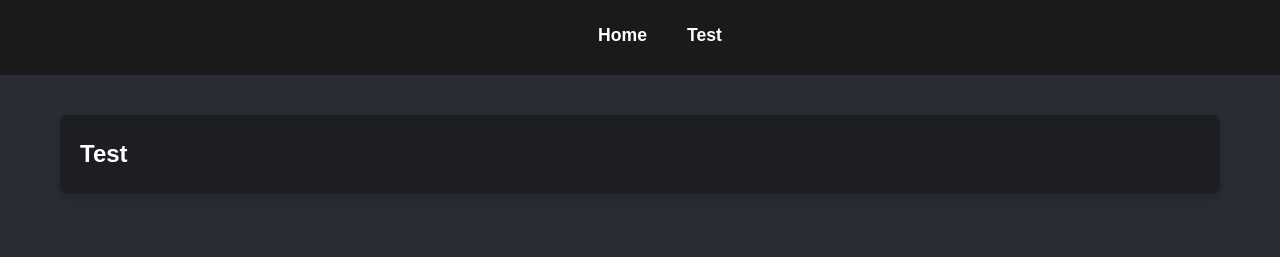
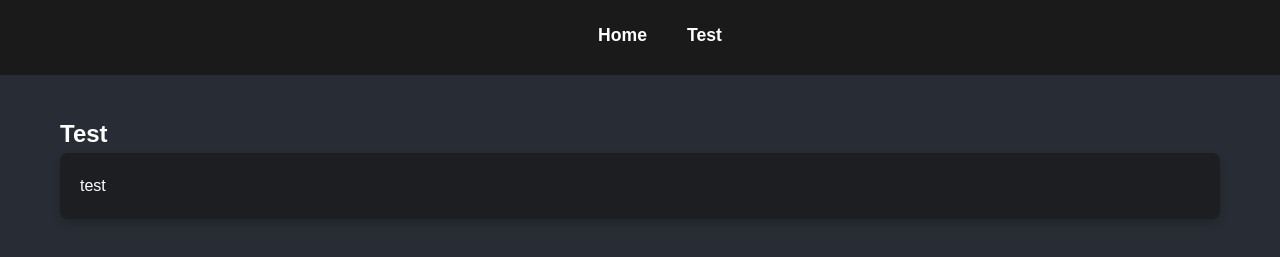
Before and after one commit to Libre-X-Project/libre-x-project.github.io, a plain HTML site: page index.html in a window 1280 px wide. Shown: the part 71-328 px from the top of the page. Drawn offline with Linux system fonts and the light colour scheme.

Commit message:
Update index.html

```diff
--- a/index.html
+++ b/index.html
@@ -21,8 +21,9 @@
     </header>
 
     <main>
-        <section id="test">
-            <h2>Test</h2>
+        <h2>Test</h2>
+        <section id="test" class="card>
+            <p>test</p>
         </section>
     </main>
 </body>
```
